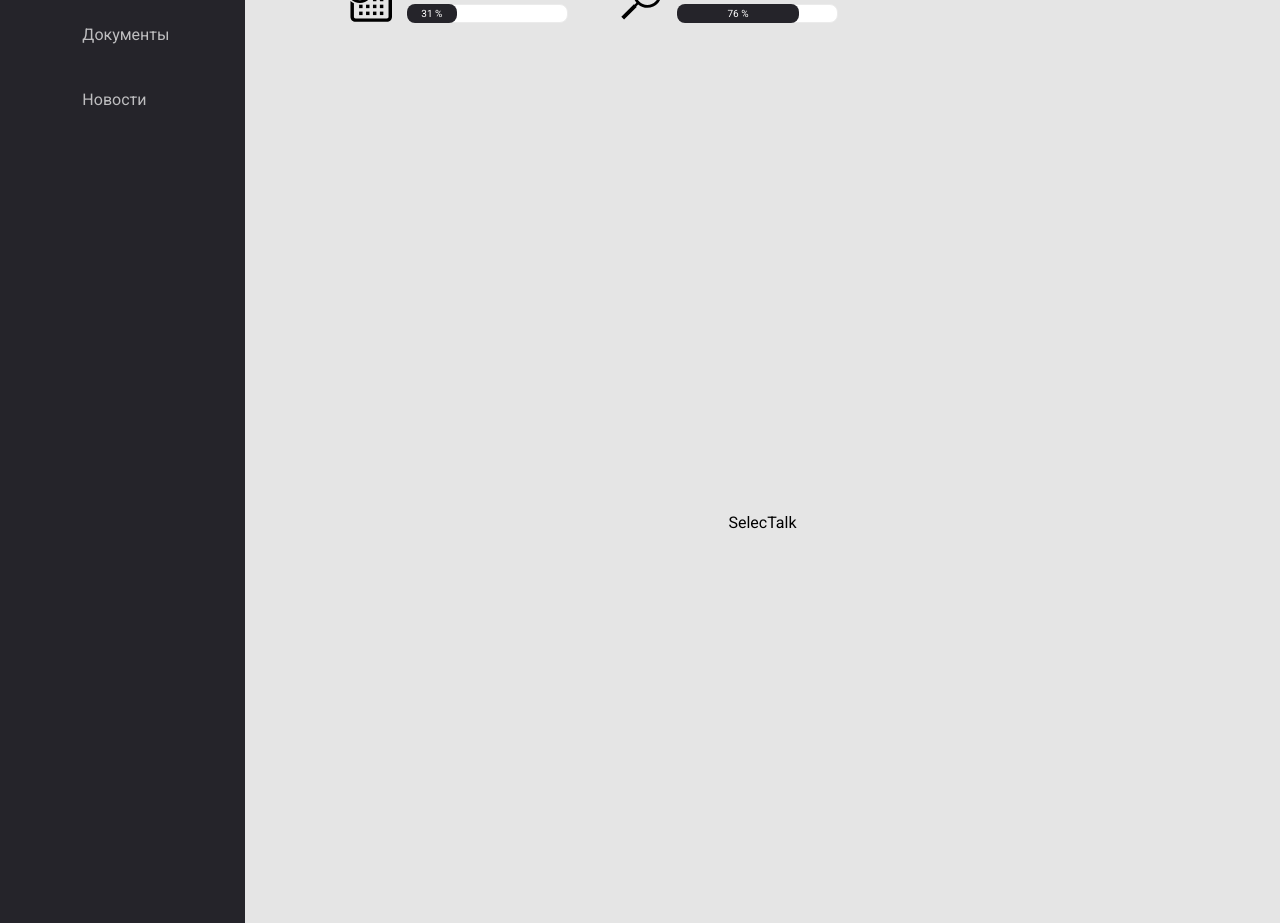
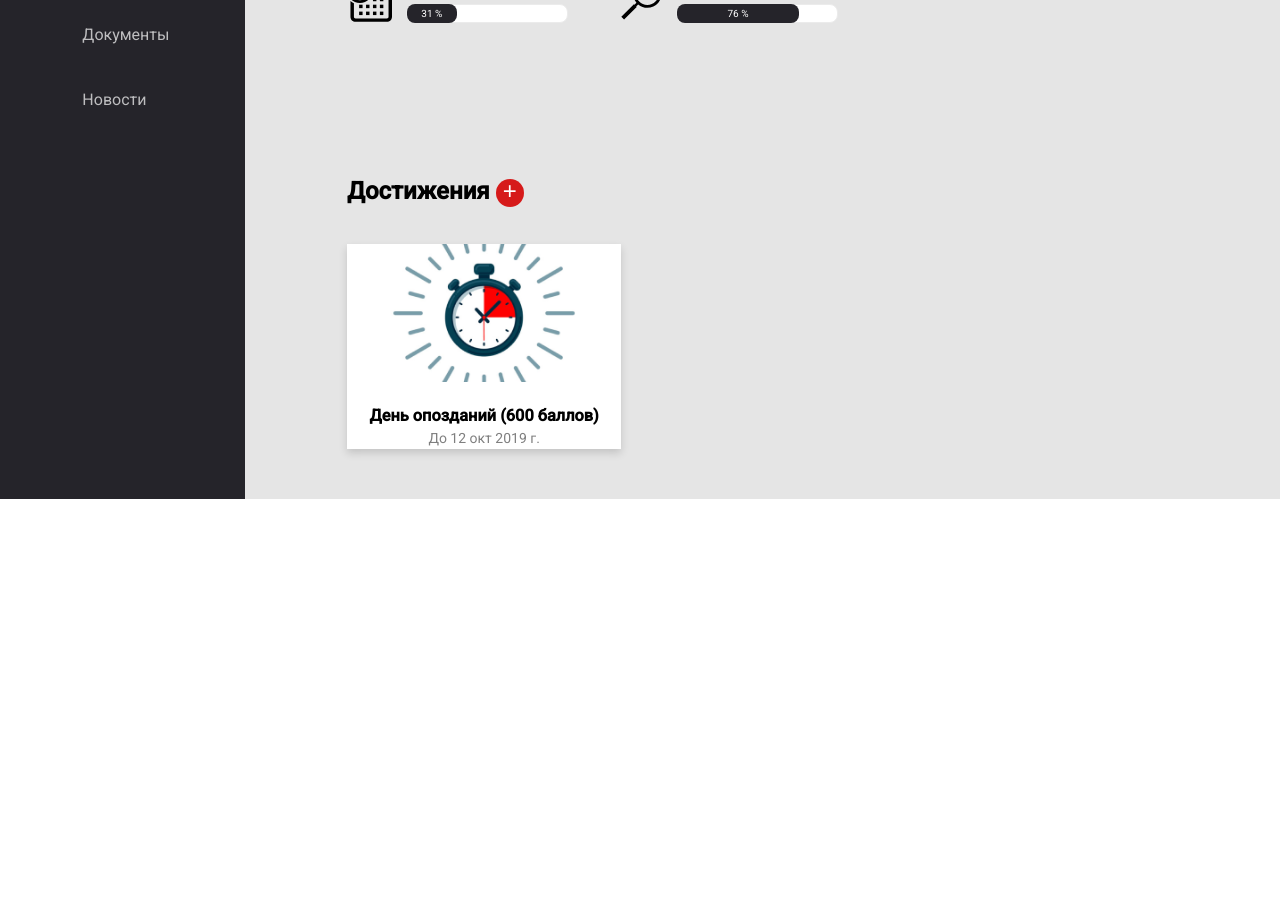
Before and after one commit to kaptn3/selectalk, a Nuxt app: page / in a window 1280 px wide. Shown: the part 580-1503 px from the top of the page. After the commit the page ends 1079 px from the top, so only its background shows below. Built offline with nearby package versions, Linux system fonts and the light colour scheme.

Commit message:
feat: add achieves

```diff
--- /dev/null
+++ b/components/profile/Achieves.vue
@@ -0,0 +1,63 @@
+<template>
+  <section>
+    <h2>
+      Достижения
+      <button-plus class="button-plus"/>
+    </h2>
+    <div class="achieves">
+      <achieves-item
+        v-for="achieve in achieves"
+        :key="achieve.name"
+        :name="achieve.name"
+        :img="achieve.img"
+        :points="achieve.points"
+        :deadline="achieve.deadline"
+        class="achieves__item"
+      />
+    </div>
+  </section>
+</template>
+
+<script>
+  import ButtonPlus from '../ButtonPlus';
+  import AchievesItem from './AchievesItem';
+
+  export default {
+    name: 'Skills',
+    components: {
+      AchievesItem,
+      ButtonPlus
+    },
+    data() {
+      return {
+        achieves: [
+          {
+            name: 'День опозданий',
+            img: '/img/achieve.png',
+            points: 600,
+            deadline: 'До 12 окт 2019 г.'
+          }
+        ]
+      }
+    }
+  };
+</script>
+
+<style scoped>
+  section {
+    padding: 50px 102px;
+  }
+
+  h2 {
+    margin-bottom: 35px;
+  }
+
+  .achieves {
+    display: flex;
+    flex-wrap: wrap;
+  }
+
+  .achieves__item {
+    width: 33%;
+  }
+</style>
--- /dev/null
+++ b/components/profile/AchievesItem.vue
@@ -0,0 +1,48 @@
+<template>
+  <div>
+    <img :src="img" alt="">
+    <h3>{{ name }} ({{ points }} баллов)</h3>
+    <span>{{ deadline }}</span>
+  </div>
+</template>
+
+<script>
+  export default {
+    name: 'AchievesItem',
+    props: {
+      name: {
+        type: String,
+        required: true
+      },
+      points: {
+        type: Number,
+        required: true
+      },
+      deadline: {
+        type: String,
+        required: true
+      },
+      img: {
+        type: String,
+        required: true
+      }
+    }
+  };
+</script>
+
+<style scoped>
+  div {
+    background: #fff;
+    box-shadow: 0 4px 8px rgba(0, 0, 0, .15);
+    text-align: center;
+    font-size: 14px;
+  }
+
+  img {
+    margin-bottom: 22px;
+  }
+
+  span {
+    color: rgba(0, 0, 0, .5);
+  }
+</style>
--- a/pages/index.vue
+++ b/pages/index.vue
@@ -2,31 +2,20 @@
   <div>
     <top/>
     <skills/>
-    <div class="container">
-      SelecTalk
-    </div>
+    <achieves/>
   </div>
 </template>
 
 <script>
   import Top from '../components/profile/Top';
   import Skills from '../components/profile/Skills';
+  import Achieves from '../components/profile/Achieves';
 
   export default {
     components: {
       Top,
-      Skills
+      Skills,
+      Achieves
     }
   };
 </script>
-
-<style>
-.container {
-  margin: 0 auto;
-  min-height: 100vh;
-  display: flex;
-  justify-content: center;
-  align-items: center;
-  text-align: center;
-}
-</style>
```
Also changed, not shown: static/img/achieve.png (added).
